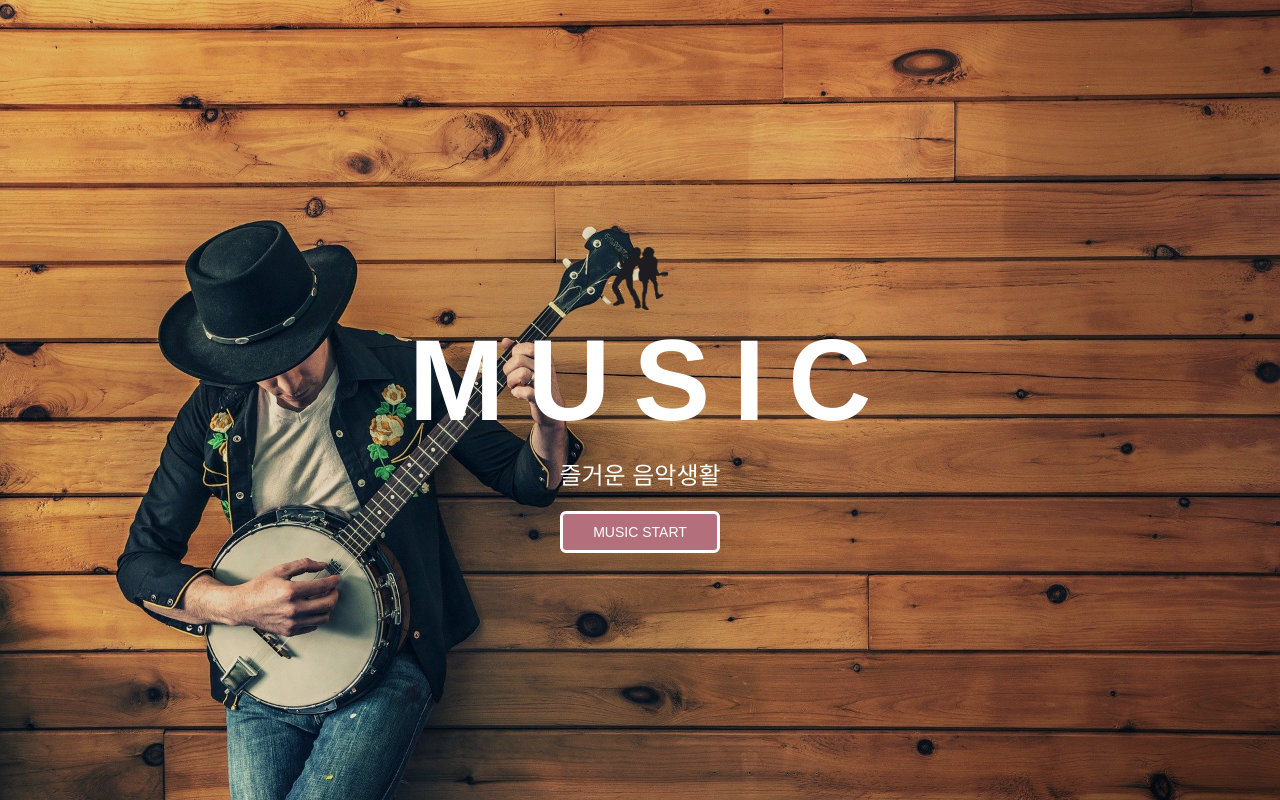
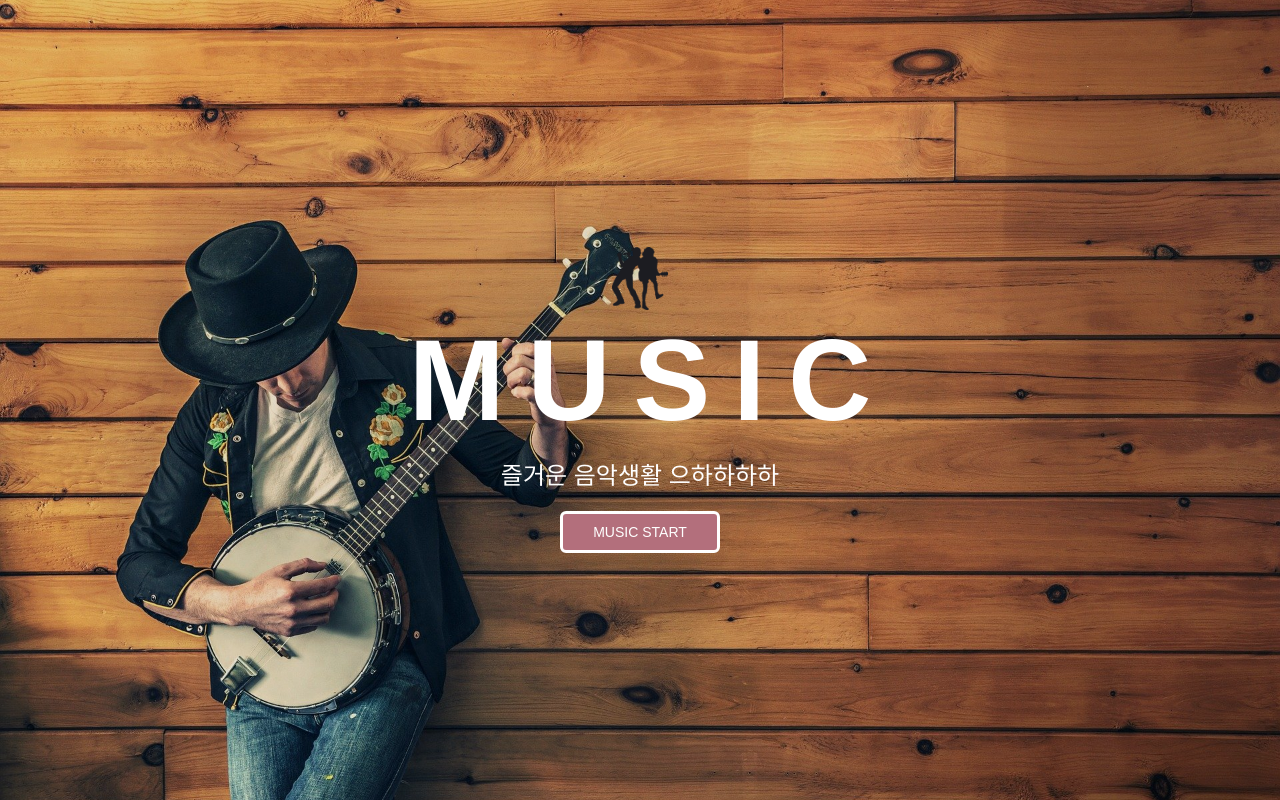
Before and after one commit to carpediem3651/CSS--portfolio, a plain HTML site: page index.html in a window 1280 px wide. Drawn offline with Linux system fonts and the light colour scheme; a web font is replaced by a local one.

Commit message:
commit test

```diff
--- a/index.html
+++ b/index.html
@@ -13,7 +13,7 @@
     <div class="container">
         <img src="img/musicians-1428749_1280.png" alt="">
         <h1>MUSIC</h1>
-        <p>즐거운 음악생활</p>
+        <p>즐거운 음악생활 으하하하하</p>
         <a href="#">MUSIC START</a>
     </div>
     </section>
```
